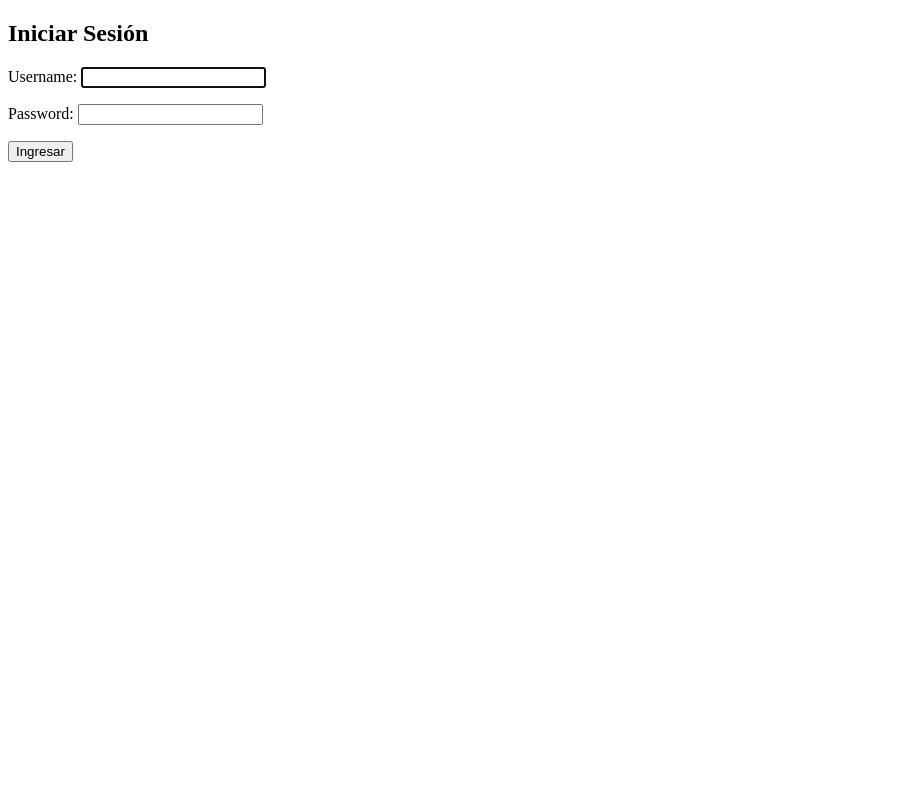
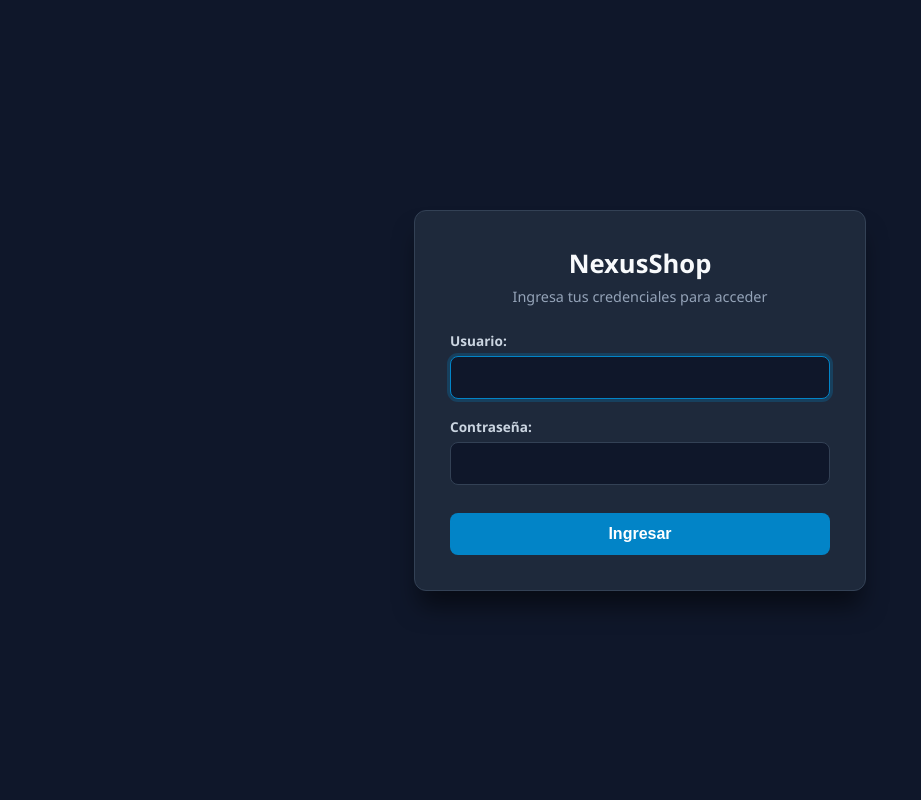
Before and after one commit to AntonellaAB/NexusShop, a Django app: page /login/ in a window 1280 px wide. Shown: the whole page, without its empty margins (0-921 px from the left). Run offline with Django 5.2, Linux system fonts and the light colour scheme.

Commit message:
feat: superuser admin y mensaje de bienvenida en el login

```diff
--- /dev/null
+++ b/accounts/static/accounts/css/login.css
@@ -0,0 +1,98 @@
+/* Variables de color y tema Dark UI */
+:root {
+    --bg-main: #0f172a;
+    --card-bg: #1e293b;
+    --accent: #0284c7;
+    --accent-hover: #0369a1;
+    --text-primary: #f8fafc;
+    --text-muted: #94a3b8;
+    --border-color: #334155;
+}
+
+body {
+    background-color: var(--bg-main);
+    color: var(--text-primary);
+    font-family: 'Segoe UI', system-ui, -apple-system, sans-serif;
+    display: flex;
+    justify-content: center;
+    align-items: center;
+    min-height: 100vh;
+    margin: 0;
+}
+
+.login-card {
+    background-color: var(--card-bg);
+    border: 1px solid var(--border-color);
+    border-radius: 12px;
+    padding: 35px;
+    width: 100%;
+    max-width: 380px;
+    box-shadow: 0 20px 25px -5px rgba(0, 0, 0, 0.5);
+}
+
+.login-header {
+    text-align: center;
+    margin-bottom: 25px;
+}
+
+.login-header h2 {
+    color: var(--text-primary);
+    font-size: 1.6rem;
+    margin: 0 0 6px 0;
+    font-weight: 700;
+}
+
+.login-header p {
+    color: var(--text-muted);
+    font-size: 0.9rem;
+    margin: 0;
+}
+
+.form-group {
+    margin-bottom: 18px;
+}
+
+.form-group label {
+    display: block;
+    font-size: 0.85rem;
+    font-weight: 600;
+    margin-bottom: 6px;
+    color: #cbd5e1;
+}
+
+/* Estilo para los inputs renderizados por Django */
+.form-group input {
+    width: 100%;
+    padding: 12px;
+    box-sizing: border-box;
+    background-color: var(--bg-main);
+    border: 1px solid var(--border-color);
+    border-radius: 8px;
+    color: var(--text-primary);
+    font-size: 0.95rem;
+    transition: border-color 0.2s, box-shadow 0.2s;
+}
+
+.form-group input:focus {
+    outline: none;
+    border-color: var(--accent);
+    box-shadow: 0 0 0 3px rgba(2, 132, 199, 0.25);
+}
+
+.btn-submit {
+    width: 100%;
+    padding: 12px;
+    background-color: var(--accent);
+    color: white;
+    border: none;
+    border-radius: 8px;
+    font-size: 1rem;
+    font-weight: 600;
+    cursor: pointer;
+    transition: background-color 0.2s;
+    margin-top: 10px;
+}
+
+.btn-submit:hover {
+    background-color: var(--accent-hover);
+}
--- a/accounts/templates/accounts/login.html
+++ b/accounts/templates/accounts/login.html
@@ -1,21 +1,46 @@
+{% load static %}
 <!DOCTYPE html>
 <html lang="es">
 <head>
     <meta charset="UTF-8">
-    <title>Iniciar Sesión</title>
+    <meta name="viewport" content="width=device-width, initial-scale=1.0">
+    <title>NexusShop - Iniciar Sesión</title>
+    <link rel="stylesheet" href="{% static 'accounts/css/login.css' %}">
 </head>
 <body>
-    <h2>Iniciar Sesión</h2>
 
-    <!-- Este formulario enviará los datos de usuario y contraseña al servidor -->
-    <form method="post">
-        <!-- csrf_token es una medida de seguridad obligatoria en Django para evitar ataques -->
-        {% csrf_token %}
+    <div class="login-card">
+        <div class="login-header">
+            <h2>NexusShop</h2>
+            <p>Ingresa tus credenciales para acceder</p>
+        </div>
 
-        <!-- form.as_p le dice a Django que renderice los campos de usuario y clave automáticamente -->
-        {{ form.as_p }}
+        <!-- Si el usuario ya está autenticado, mostramos la alerta de bienvenida -->
+        {% if user.is_authenticated %}
+            <script>
+                alert("¡Bienvenido, {{ user.username }}!");
+            </script>
+            <p style="color: #34d399; text-align: center; font-weight: bold;">
+                Bienvenido, {{ user.username }}
+            </p>
+        {% endif %}
 
-        <button type="submit">Ingresar</button>
-    </form>
+        <form method="post">
+            {% csrf_token %}
+
+            <div class="form-group">
+                <label for="id_username">Usuario:</label>
+                {{ form.username }}
+            </div>
+
+            <div class="form-group">
+                <label for="id_password">Contraseña:</label>
+                {{ form.password }}
+            </div>
+
+            <button type="submit" class="btn-submit">Ingresar</button>
+        </form>
+    </div>
+
 </body>
 </html>
--- a/ecommerce_project/settings.py
+++ b/ecommerce_project/settings.py
@@ -121,3 +121,5 @@ STATIC_URL = 'static/'
 # https://docs.djangoproject.com/en/5.2/ref/settings/#default-auto-field
 
 DEFAULT_AUTO_FIELD = 'django.db.models.BigAutoField'
+
+LOGIN_REDIRECT_URL = 'login'
```
